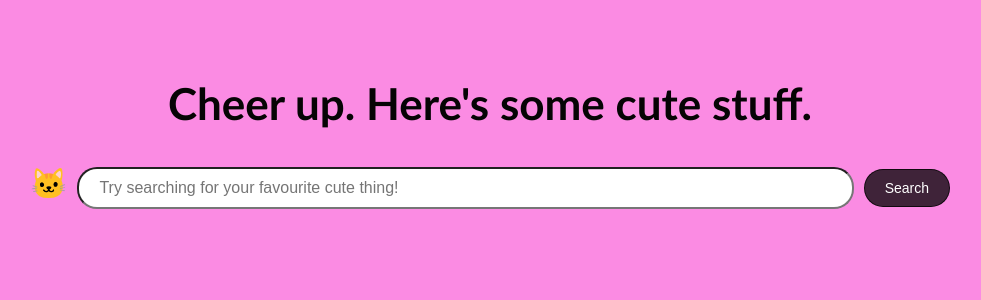
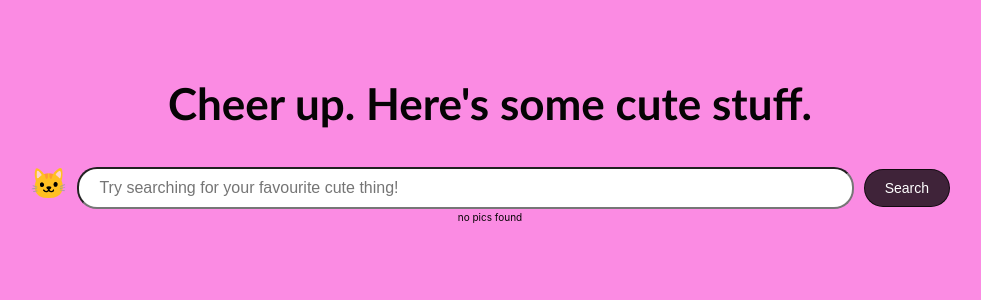
Before and after one commit to kittenflapz/CheerUp, a React (Create React App) app: page / in a window 1280 px wide. Shown: the top 300 px of the page, without its empty margins (150-1131 px from the left). Built offline with nearby package versions, Linux system fonts and the light colour scheme.

Commit message:
title and favicon

```diff
--- a/public/index.html
+++ b/public/index.html
@@ -24,7 +24,7 @@
       work correctly both with client-side routing and a non-root public URL.
       Learn how to configure a non-root public URL by running `npm run build`.
     -->
-    <title>React App</title>
+    <title>Cheer Up!</title>
   </head>
   <body>
     <noscript>You need to enable JavaScript to run this app.</noscript>
--- a/src/SearchPhotos.js
+++ b/src/SearchPhotos.js
@@ -43,9 +43,8 @@ export default function SearchPhotos() {
         </button>
       </form>
 
-      {
-        //{!loading && pics.length === 0 && "no pics found"}
-      }
+      {!loading && pics.length === 0 && "no pics found"}
+
       {loading && <ClipLoader />}
 
       <div className="card-list">
```
Also changed, not shown: public/manifest.json, 1 other file (tests, documents, lock files or other folders).
